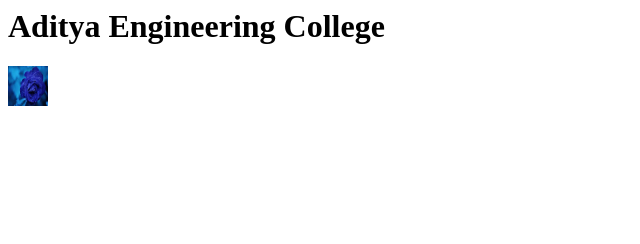
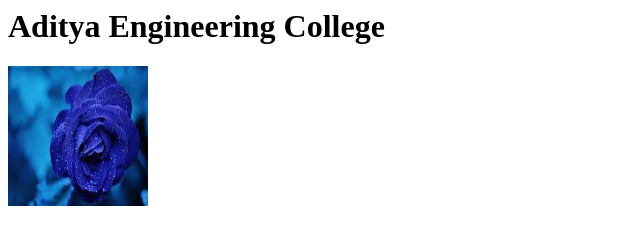
Before and after one commit to poojitha2803/github_workshop, a plain HTML site: page index.html in a window 1280 px wide. Shown: the whole page, without its empty margins (0-640 px from the left). Drawn offline with Linux system fonts and the light colour scheme.

Commit message:
Update index.html

```diff
--- a/index.html
+++ b/index.html
@@ -3,7 +3,8 @@
 <title>Git hub</title>
 </head>
 <body>
+  <centre>
 <h1>Aditya Engineering College</h1>
-<img src="flower.jpg" width="40" height="40">
+<img src="flower.jpg" width="140" height="140">
 </body>
 </html>
```
